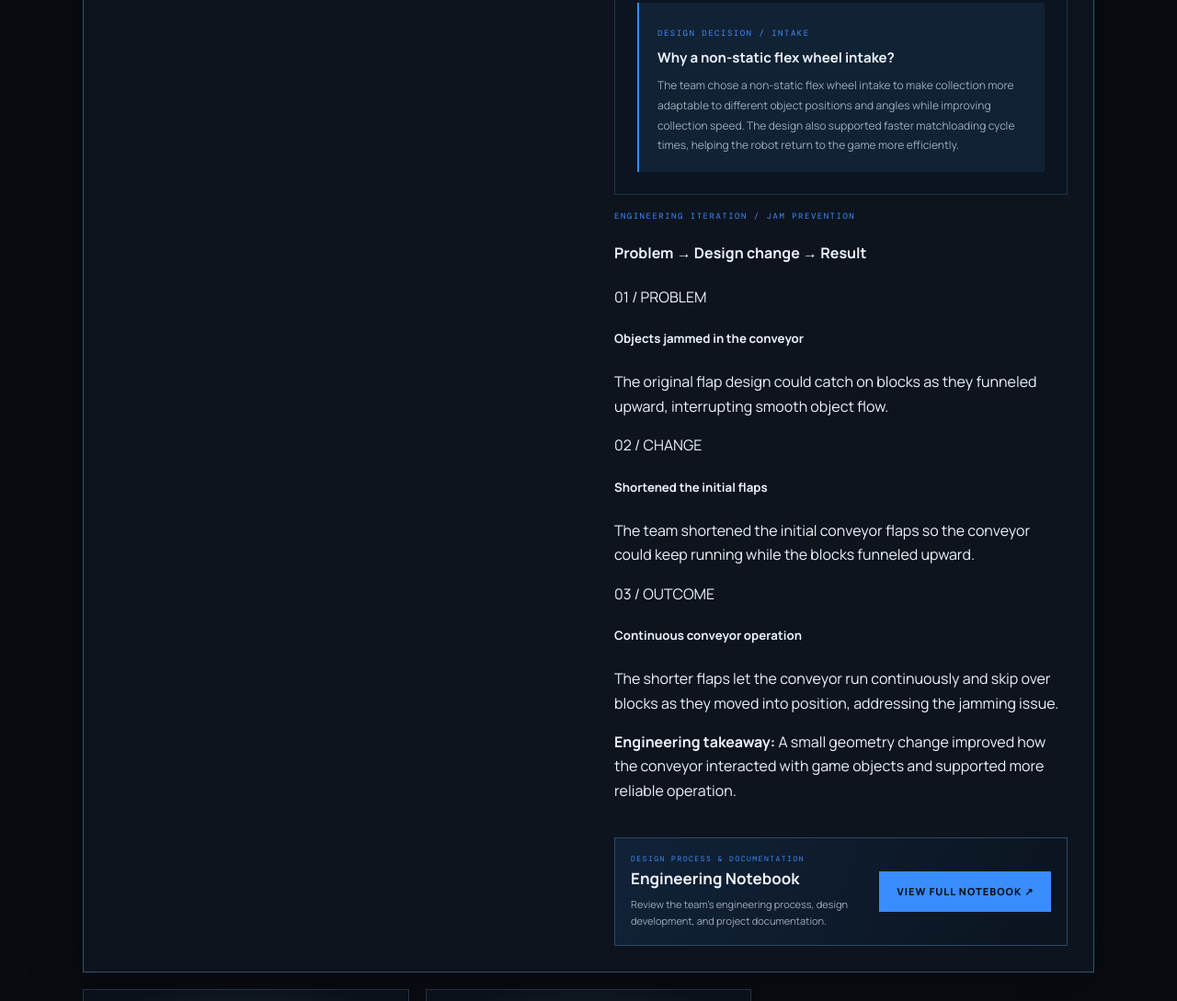
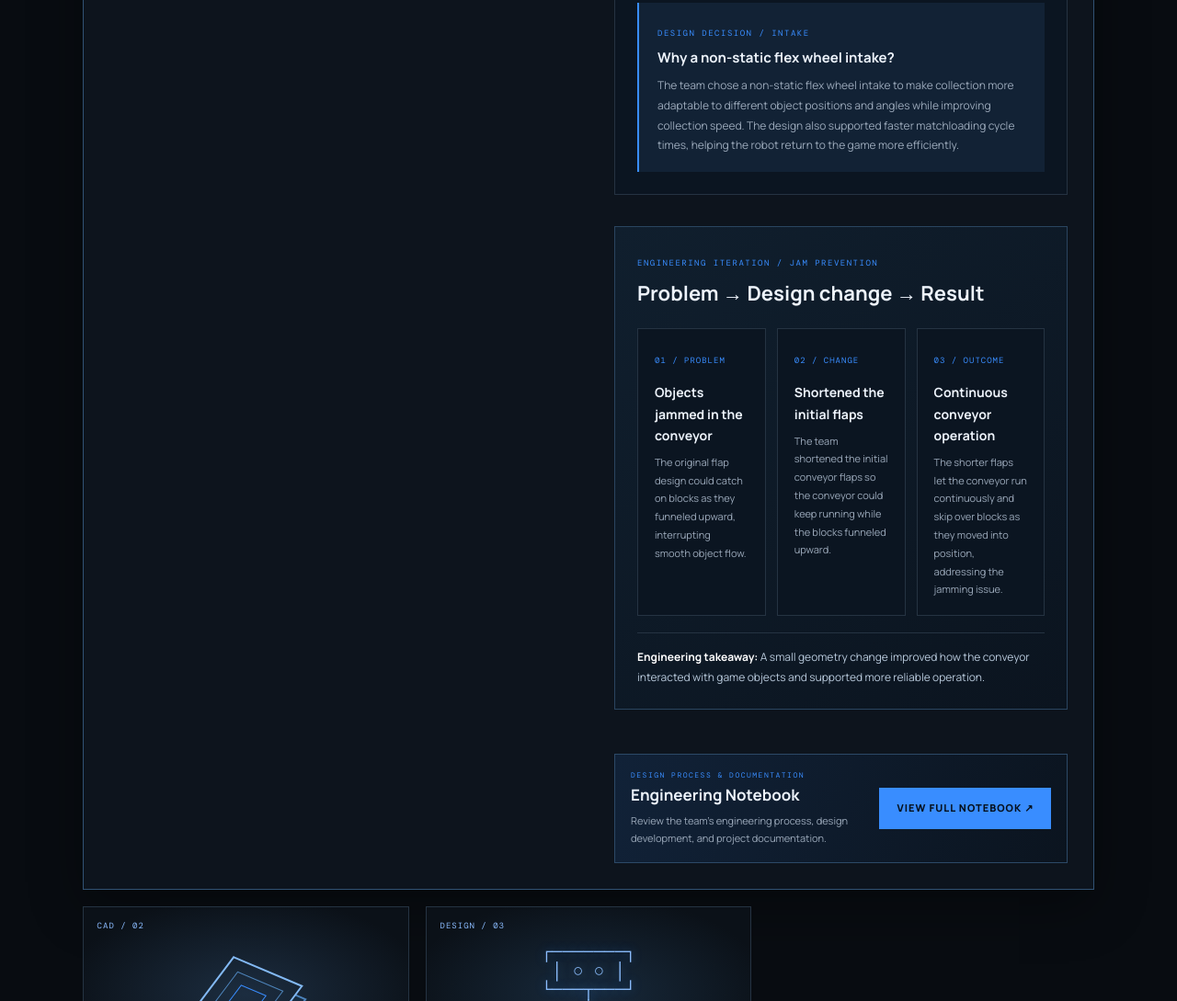
Before and after one commit to David-Engineering/David-Engineering.github.io, a plain HTML site: page index.html in a window 1280 px wide. Shown: the part 1901-2990 px from the top of the page at 92% size. Drawn offline with nearby package versions, Linux system fonts and the light colour scheme.

Commit message:
Style VEX engineering iteration case study

```diff
--- a/styles.css
+++ b/styles.css
@@ -118,3 +118,15 @@
 .design-rationale { margin-top:20px; padding:18px 20px; border-left:2px solid var(--blue); background:#122235; }
 .design-rationale h5 { margin:5px 0 7px; font-size:15px; }
 .design-rationale>p:last-child { margin:0; max-width:850px; color:var(--muted); font-size:12px; line-height:1.8; }
+
+/* VEX engineering iteration case study */
+.iteration-case-study { margin:26px 0; padding:24px; border:1px solid #2a4560; background:linear-gradient(140deg,#101f2e,#0b141f); }
+.iteration-case-study>h4 { margin:5px 0 20px; font-size:22px; }
+.iteration-grid { display:grid; grid-template-columns:repeat(3,minmax(0,1fr)); gap:12px; }
+.iteration-grid article { padding:18px; background:#0b1521; border:1px solid var(--line); }
+.iteration-label { font:9px var(--mono); color:var(--blue); letter-spacing:1px; }
+.iteration-grid h5 { margin:13px 0 8px; font-size:14px; }
+.iteration-grid p { margin:0; color:var(--muted); font-size:11px; line-height:1.8; }
+.iteration-takeaway { margin:18px 0 0; padding-top:15px; border-top:1px solid var(--line); color:#b8c9db; font-size:12px; line-height:1.8; }
+.iteration-takeaway strong { color:#fff; }
+@media(max-width:760px) { .iteration-grid { grid-template-columns:1fr; } }
```
